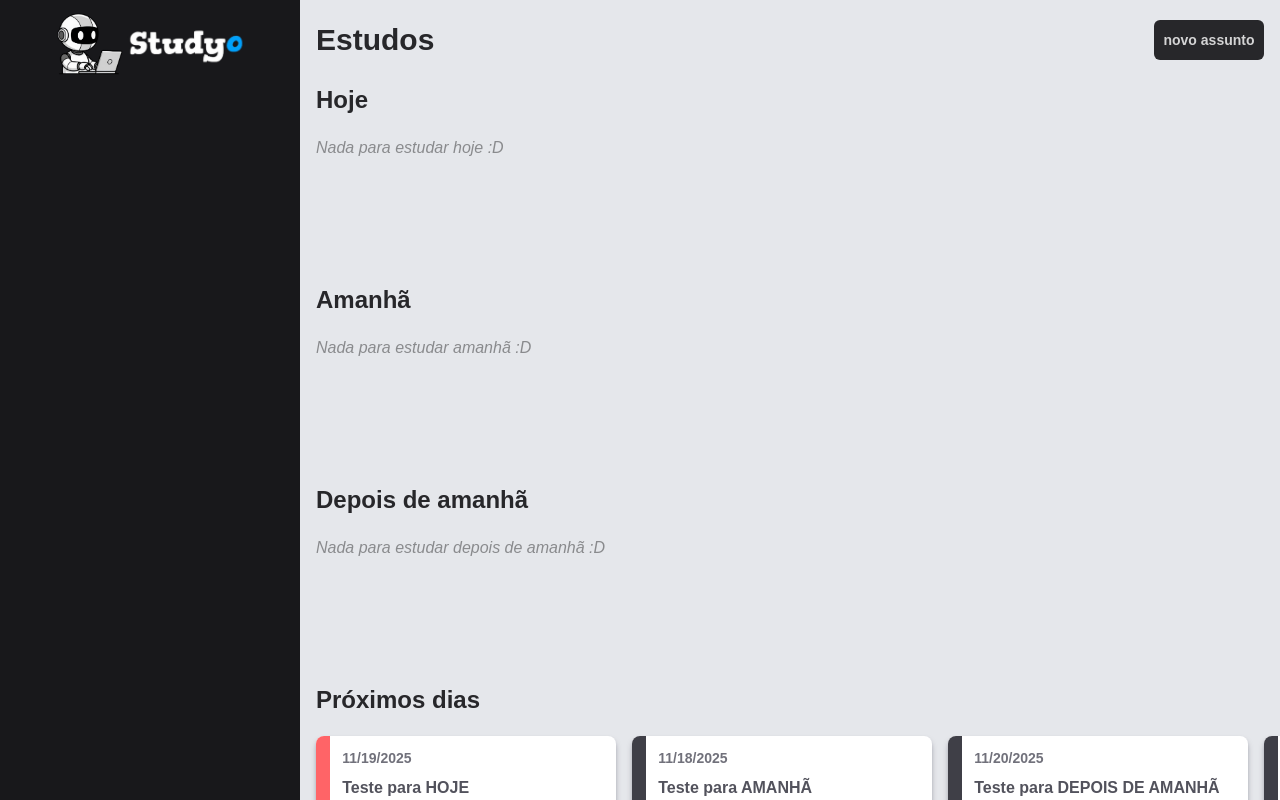
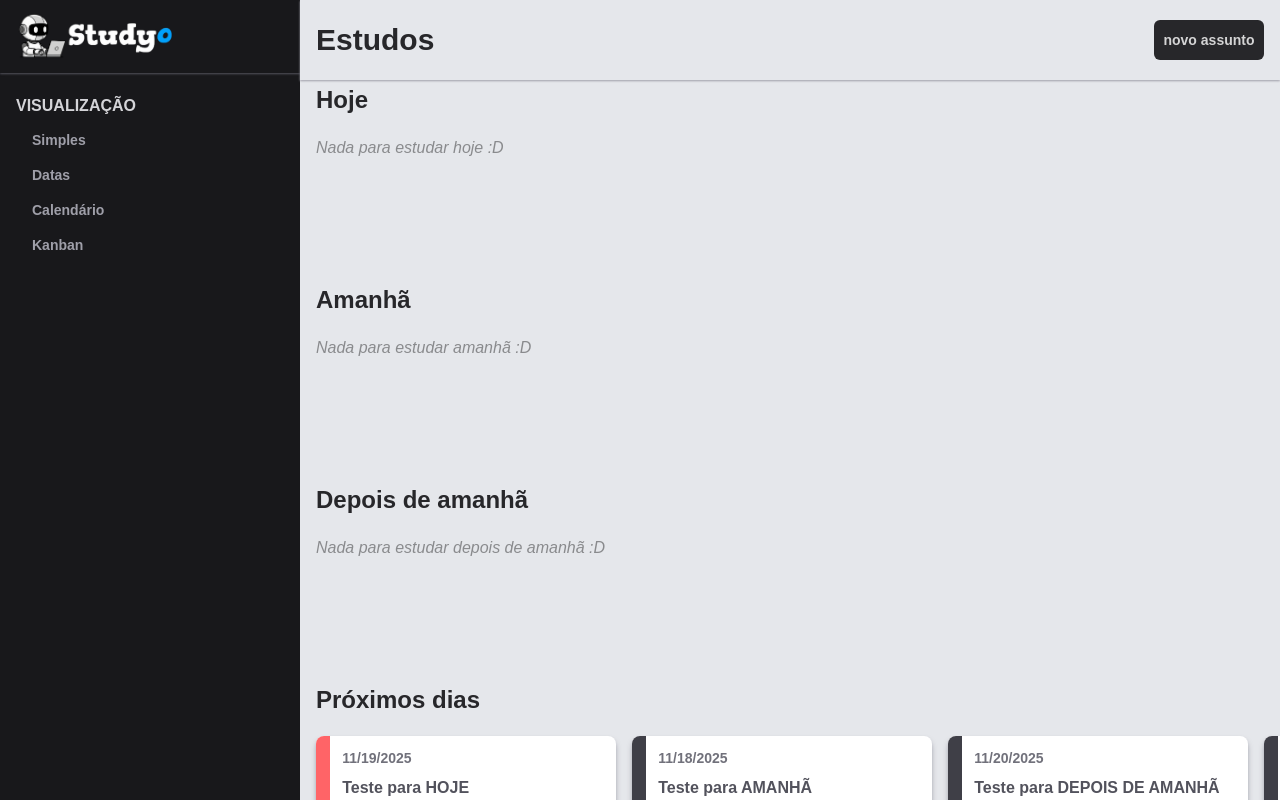
Before and after one commit to kelsmartins/projeto-studyo, a Next.js app in the folder app-estudos/: page / in a window 1280 px wide. Built offline with nearby package versions, Linux system fonts and the light colour scheme.

Commit message:
implementação base sidebar

```diff
--- a/app-estudos/app/page.tsx
+++ b/app-estudos/app/page.tsx
@@ -76,19 +76,31 @@ export default function Home() {
   }
 
   return (
-    <div className="w-screen h-screen flex overflow-hidden">
-      <div className="h-screen w-[300px] bg-zinc-900">
-          <header className="w-full h-[90px] flex justify-center items-center gap-1">
-              <Image src="/studyorob.png" alt="studyo logo" width={70} height={70}/>
-              <Image src="/studyo_letra.png" alt="studyo logo" width={120} height={120}/>
+    <div className="w-screen h-screen flex flex-row">
+
+      <div className="h-screen w-[300px] bg-zinc-900 flex flex-col">
+          <header className="w-full h-[73px] flex justify-start items-center  shadow-xs shadow-zinc-600 px-4 mb-4">
+              <Image src="/studyorob.png" alt="studyo logo" width={50} height={50}/>
+              <Image src="/studyo_letra.png" alt="studyo logo" width={110} height={110}/>
           </header>
-      </div>                                               {/* O min-w-0 permite que um item (flex-1) encolha para caber no layout, mesmo que o conteúdo dentro dele seja muito mais largo. */}
+          <section className="w-full h-[200px] px-4 flex flex-col text-zinc-400 font-bold">
+              <h2 className="h-[40px] uppercase text-base flex justify-start items-center text-zinc-300">Visualização</h2>
+              <ul className="h-full w-full flex flex-col px-4 text-sm">
+                  <li className="w-full h-[35px] flex justify-start items-center hover:text-zinc-300 hover:text-base"><a href='#'>Simples</a></li>
+                  <li className="w-full h-[35px] flex justify-start items-center hover:text-zinc-300 hover:text-base"><a href='#'>Datas</a></li>
+                  <li className="w-full h-[35px] flex justify-start items-center hover:text-zinc-300 hover:text-base"><a href='#'>Calendário</a></li>
+                  <li className="w-full h-[35px] flex justify-start items-center hover:text-zinc-300 hover:text-base"><a href='#'>Kanban</a></li>
+              </ul>
+          </section>
+
+      </div>
+                                                    {/* O min-w-0 permite que um item (flex-1) encolha para caber no layout, mesmo que o conteúdo dentro dele seja muito mais largo. */}
       <div className="h-screen w-[100%] flex-1 bg-gray-200 min-w-0">  {/* transformar num componente futuramente*/}
-        <div className="h-[10%] w-[100%] flex flex-row items-center px-4 justify-between">
+        <header className="h-[10%] w-[100%] flex flex-row items-center px-4 justify-between shadow-xs shadow-zinc-400">
           <h2 className="text-3xl font-bold text-zinc-800">Estudos</h2>
           <button className='w-[110px] h-[40px] bg-zinc-800 rounded-md font-bold p-1 text-sm text-white/80 hover:bg-zinc-700 transition-colors cursor-pointer'
           onClick={handleOpenNewCard}>novo assunto</button>
-        </div>
+        </header>
          <div className=" w-full h-[90%] overflow-y-auto no-scrollbar">
             <CardArea title='Hoje'code={1}assuntos={assuntos}/>
             <CardArea title='Amanhã' code={2} assuntos={assuntos}/>
```
